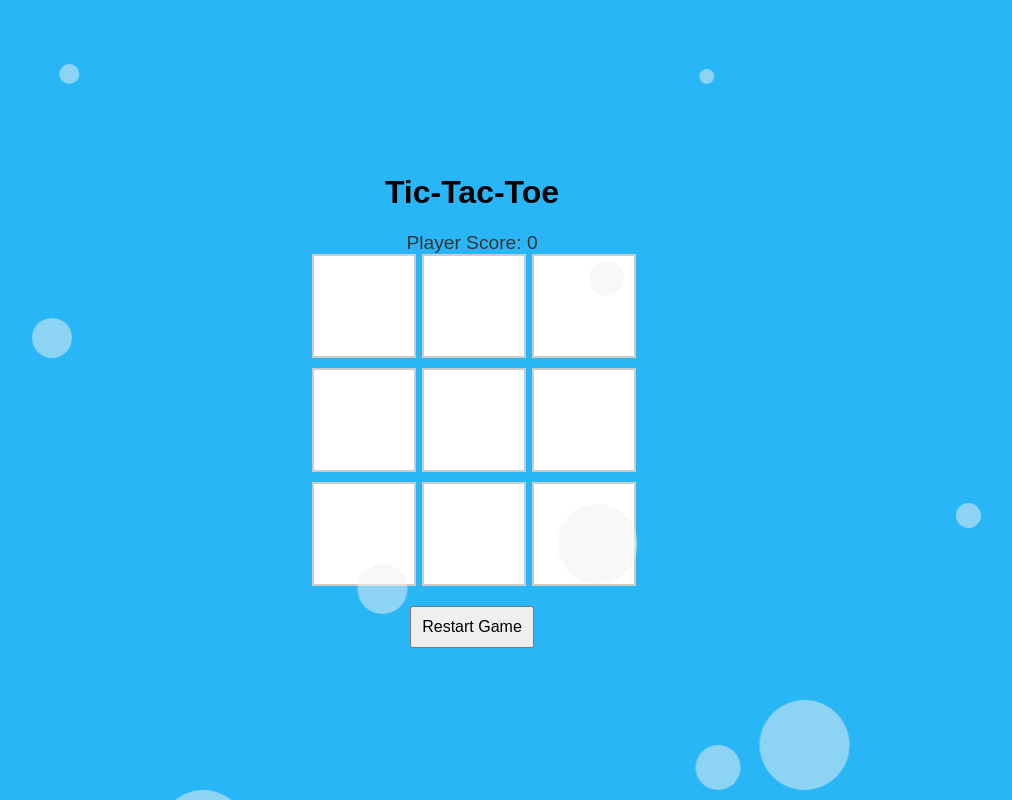
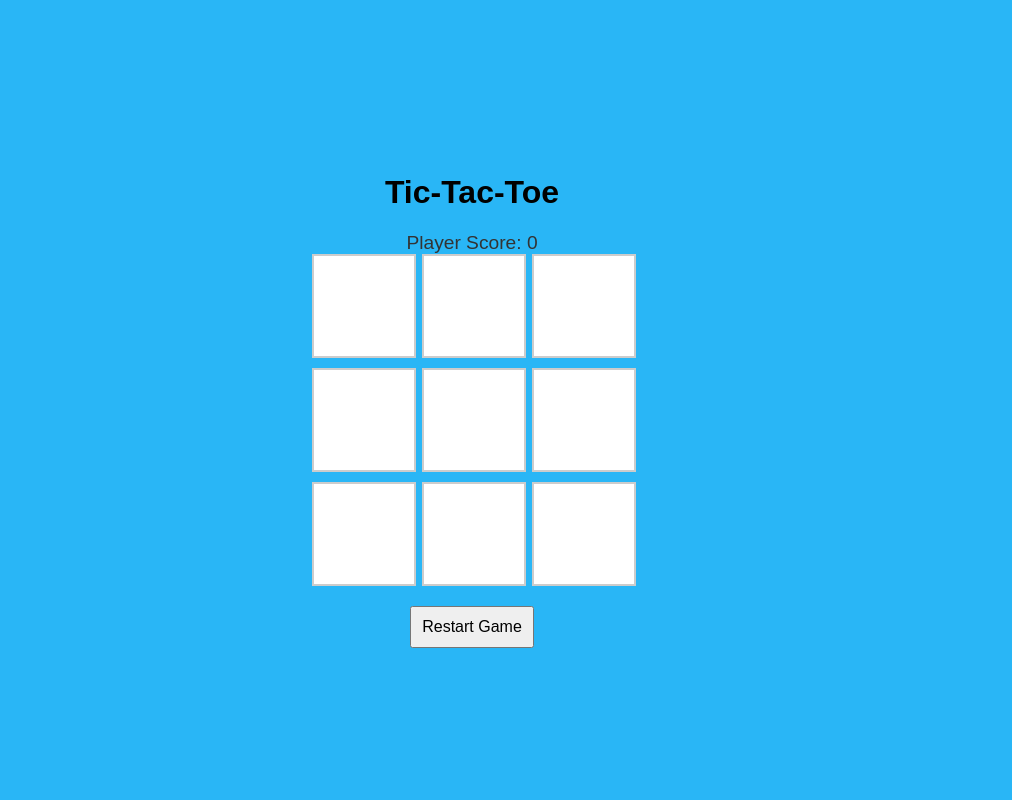
Before and after one commit to MyGithubWebsites/BoxBattle, a plain HTML site: page index.html in a window 1280 px wide. Shown: the whole page, without its empty margins (168-1180 px from the left). Drawn offline with Linux system fonts and the light colour scheme.

Commit message:
Update index.html

```diff
--- a/index.html
+++ b/index.html
@@ -7,21 +7,7 @@
     <title>Tic-Tac-Toe</title>
 </head>
 <body>
-    <section class="sticky">
-        <div class="bubbles">
-            <div class="bubble"></div>
-          <div class="bubble"></div>
-          <div class="bubble"></div>
-          <div class="bubble"></div>
-          <div class="bubble"></div>
-          <div class="bubble"></div>
-          <div class="bubble"></div>
-          <div class="bubble"></div>
-          <div class="bubble"></div>
-          <div class="bubble"></div>
 
-        </div>
-      </section>
     <div class="container">
         <h1>Tic-Tac-Toe</h1>
         <div id="message" class="message"></div>
```
